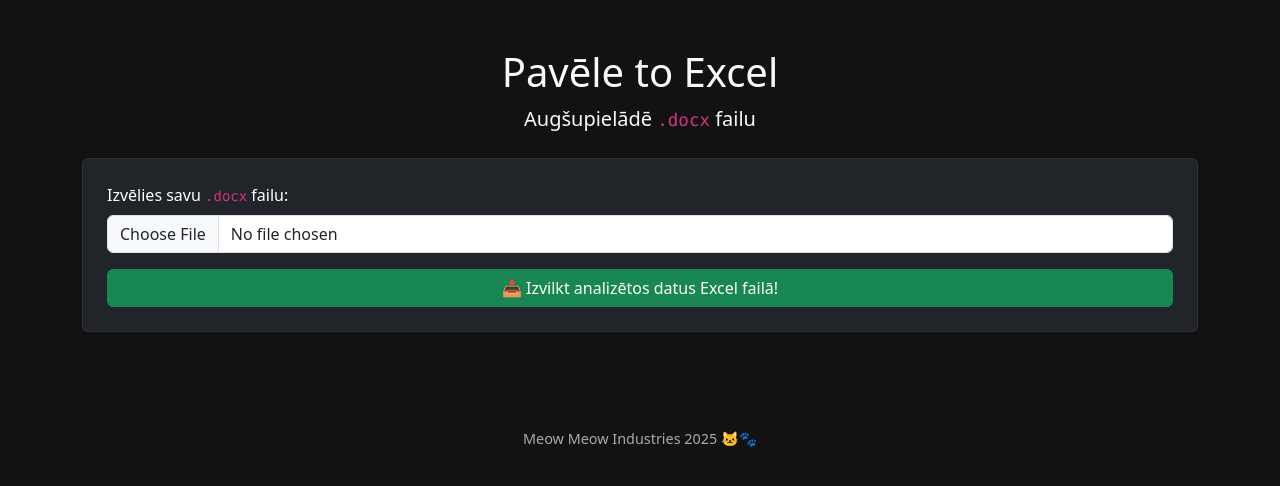
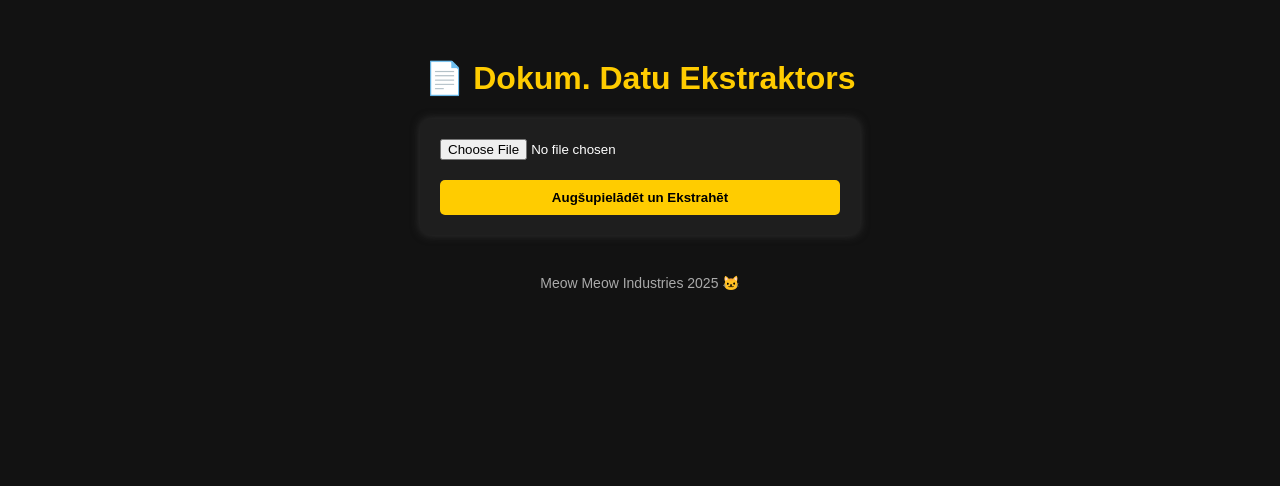
Before and after one commit to seicher1/seminar-extractor, a Flask app: page / in a window 1280 px wide. Shown: the top 486 px of the page. Run offline with Flask 3, Linux system fonts and the light colour scheme.

Commit message:
Update index.html

```diff
--- a/templates/index.html
+++ b/templates/index.html
@@ -1,53 +1,57 @@
-<!doctype html>
+<!DOCTYPE html>
 <html lang="lv">
 <head>
   <meta charset="UTF-8">
-  <title>Pavēle to Excel – Meow Meow Industries</title>
+  <title>Dokumenta Datu Ekstraktors – Meow Meow Industries</title>
   <meta name="viewport" content="width=device-width, initial-scale=1">
-
-  <!-- Bootstrap -->
-  <link href="https://cdn.jsdelivr.net/npm/bootstrap@5.3.0/dist/css/bootstrap.min.css" rel="stylesheet">
   <style>
     body {
+      font-family: Arial, sans-serif;
       background-color: #121212;
-      color: #f8f9fa;
+      color: #ffffff;
+      display: flex;
+      flex-direction: column;
+      align-items: center;
+      padding: 30px;
     }
-    .card {
+    h1 {
+      color: #ffcc00;
+    }
+    form {
       background-color: #1e1e1e;
-      border: 1px solid #333;
+      padding: 20px;
+      border-radius: 10px;
+      box-shadow: 0 0 10px #333;
+      width: 100%;
+      max-width: 400px;
     }
-    table {
-      color: #fff;
+    input[type=file] {
+      width: 100%;
+      margin-bottom: 20px;
+    }
+    input[type=submit] {
+      width: 100%;
+      background-color: #ffcc00;
+      color: #000;
+      border: none;
+      padding: 10px 0;
+      font-weight: bold;
+      cursor: pointer;
+      border-radius: 5px;
     }
     footer {
-      margin-top: 3rem;
-      text-align: center;
-      font-size: 0.9rem;
+      margin-top: 40px;
+      font-size: 14px;
       color: #aaa;
     }
   </style>
 </head>
 <body>
-
-<div class="container py-5">
-  <div class="text-center mb-4">
-    <h1 class="display-6">Pavēle to Excel</h1>
-    <p class="lead">Augšupielādē <code>.docx</code> failu </p>
-  </div>
-
-  <!-- Real Submission -->
-  <form method="POST" enctype="multipart/form-data" class="card p-4 shadow-sm bg-dark">
-    <div class="mb-3">
-      <label for="file" class="form-label text-white">Izvēlies savu <code>.docx</code> failu:</label>
-      <input type="file" name="file" class="form-control" accept=".docx" required>
-    </div>
-    <button type="submit" class="btn btn-success w-100">📥 Izvilkt analizētos datus Excel failā!</button>
+  <h1>📄 Dokum. Datu Ekstraktors</h1>
+  <form action="/upload" method="post" enctype="multipart/form-data">
+    <input type="file" name="file" accept=".docx" required>
+    <input type="submit" value="Augšupielādēt un Ekstrahēt">
   </form>
-</div>
-
-<footer>
-  Meow Meow Industries 2025 🐱🐾
-</footer>
-
+  <footer>Meow Meow Industries 2025 🐱</footer>
 </body>
 </html>
```
